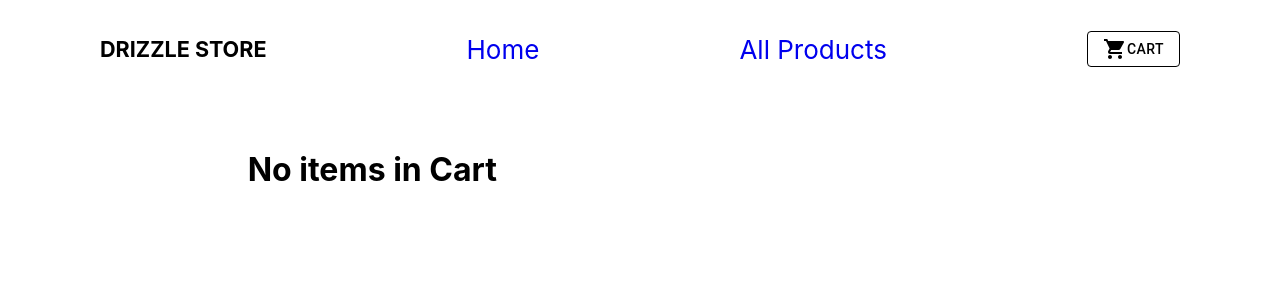
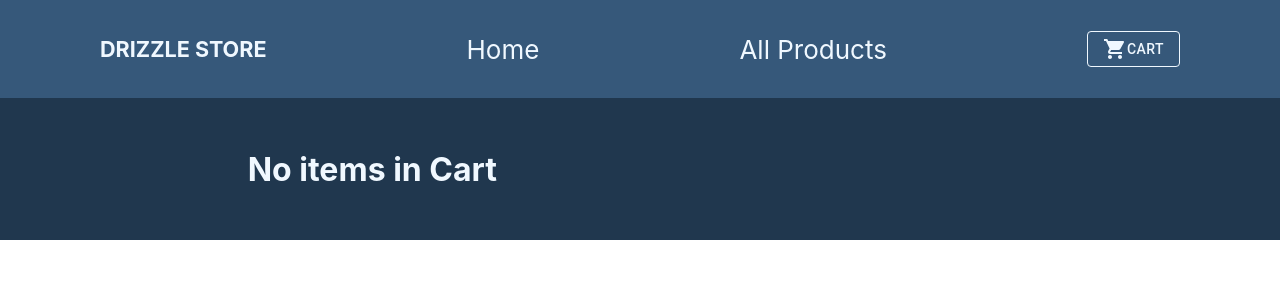
Before and after one commit to PhilominaCA/Shopping-cart, a React (Create React App) app: page /cart in a window 1280 px wide. Shown: the top 300 px of the page. Built offline with nearby package versions, Linux system fonts and the light colour scheme.

Commit message:
Cart Code addition

```diff
--- a/package.json
+++ b/package.json
@@ -16,6 +16,7 @@
     "react-dom": "^17.0.2",
     "react-router-dom": "^5.3.0",
     "react-scripts": "4.0.3",
+    "react-slideshow-image": "^3.6.0",
     "web-vitals": "^1.1.2"
   },
   "scripts": {
--- a/src/App.css
+++ b/src/App.css
@@ -1,30 +1,17 @@
 .App {
   text-align: center;
-}
-
-
-@media (prefers-reduced-motion: no-preference) {
-  .App-logo {
-    animation: App-logo-spin infinite 20s linear;
-  }
+  background: rgb(32, 55, 78);
 }
 
 .App-header {
+  background-color:rgb(54, 88, 122);
   display: flex;
   align-items: center;
   justify-content: space-around;
     font-size: calc(10px + 2vmin);
+  color: aliceblue;
 }
 
-
-@keyframes App-logo-spin {
-  from {
-    transform: rotate(0deg);
-  }
-  to {
-    transform: rotate(360deg);
-  }
-}
 .item-details{
   display: flex;
   flex-direction: column;
@@ -47,6 +34,7 @@
   display: flex;
   flex-direction: column;
   align-items: center;
+  color: rgb(12, 12, 136);
   font-size: larger;
   margin: 3%;
 }
@@ -69,5 +57,22 @@
 }
 
 a{
+  color: aliceblue;
   text-decoration: none;
 }
+
+.empty-cart{
+  color: aliceblue;
+}
+
+.slide-container{
+  width: 100%;
+  height: 87vh;
+align-items: center;
+text-align: center;
+
+}
+.content{
+  align-items: center;
+  text-align: center;
+}
--- a/src/App.js
+++ b/src/App.js
@@ -2,47 +2,41 @@ import './App.css';
 import {
   Switch,
   Route,
-  Link,
-  Redirect
-} from "react-router-dom";
+  Link} from "react-router-dom";
+import { itemList } from './itemList';
 import { Products } from './Products';
 import { CartItemsList } from './CartItemsList';
 import { useState } from 'react';
 import { useHistory } from "react-router-dom";
 import Button from '@material-ui/core/Button';
 import ShoppingCartIcon from '@material-ui/icons/ShoppingCart';
-import { createTheme, ThemeProvider } from '@mui/material/styles';
-import Paper from '@mui/material/Paper';
-import { useTheme } from '@emotion/react';
+import 'react-slideshow-image/dist/styles.css'
+import ImageList from '@material-ui/core/ImageList';
+import ImageListItem from '@material-ui/core/ImageListItem';
+import ImageListItemBar from '@material-ui/core/ImageListItemBar';
 
 function App() {
+  const [items,setItems]=useState(itemList);
   const[cartvals,setCartvals]=useState([]);
   const hist = useHistory();
-  const theme = createTheme({
-    palette: {
-      type: "dark",
-    },
-  });
-const themes = useTheme();
   return (
-    <ThemeProvider theme={themes}>
     <div className="App">
      <header className="App-header">
      <h5> DRIZZLE STORE</h5>
-      <Link to="/home">Home</Link>
+      <Link to="/">Home</Link>
         <Link to="/products">All Products</Link>
         <Button variant="outlined" color="inherit" onClick={()=> hist.push("/cart")}><ShoppingCartIcon/> Cart</Button>
       </header>
-      <div>
+      <div className="content">
         <Switch>
-        <Route exact path="/home">
-        <Products cartvals={cartvals} setCartvals={setCartvals}/>
+        <Route exact path="/">
+        <Home/>
             </Route>
           <Route path="/products">
-         <Redirect to="/home" />
+          <Products cartvals={cartvals} setCartvals={setCartvals} items={items} setItems={setItems}/>
          </Route>
                <Route path="/cart">
-            <CartItemsList cartvals={cartvals} setCartvals={setCartvals}/>
+            <CartItemsList cartvals={cartvals} setCartvals={setCartvals} items={items} setItems={setItems}/>
                </Route>
         <Route path="**">
         <Errorpage/>
@@ -50,7 +44,7 @@ const themes = useTheme();
         </Switch>
         </div>
     </div>
-    </ThemeProvider>
+
   );
 }
 
@@ -64,3 +58,49 @@ export function Errorpage(){
 <img alt="page not found" style={styles} src="https://image.freepik.com/free-vector/glitch-error-404-page_23-2148105404.jpg"></img></div>
   );
 }
+
+export function Home()
+{
+  const slideImages = [
+    {
+      url: 'https://i.pinimg.com/originals/d1/11/43/d11143e71df51f4b4c15b8379ffea8ab.jpg',
+   name:'Grocery',
+    },
+    {
+      url: 'https://media.gettyimages.com/photos/overhead-view-of-electronic-devices-on-a-desk-picture-id469467260',
+      name:'Electronics',
+    },
+    {
+      url:'https://media.istockphoto.com/photos/assortment-of-fine-chocolate-candies-white-dark-and-milk-chocolate-picture-id1148258027?k=20&m=1148258027&s=612x612&w=0&h=QjpETfJNaqC4OkhZj3GuNl5irjqXwnY0_RDVDvKBYcs=',
+      name:'Sweets',
+    },
+    {
+      url:'https://img.freepik.com/free-photo/close-up-view-various-stylish-clothes-hanging-hangers-boutique-clothes_162998-251.jpg?size=626&ext=jpg',
+      name:'Clothes',
+    },
+    {
+      url:'https://cdn.igp.com/f_auto,q_auto/cards/birthday-gifts-for-women.jpg',
+      name:'Gifts',
+    }
+  ];
+  return (
+    <div className="slide-container">
+      <br/>
+            <h1 className="empty-cart">DRIZZLE STORE </h1>
+            <hr/>
+            <br/> <br/>
+      <ImageList  cols={5}>
+        {slideImages.map((item) => (
+          <ImageListItem >
+            <img src={item.url} alt="shopping" />
+            <ImageListItemBar
+              title={item.name} />
+          </ImageListItem>
+        ))}
+      </ImageList>
+      <br/> <br/>
+<hr/>
+      <h1 className="empty-cart"> Enjoy Shopping!!!</h1>
+    </div>
+  )
+}
--- a/src/CartItemsList.js
+++ b/src/CartItemsList.js
@@ -2,17 +2,21 @@ import { Cart } from './Cart';
 import Button from '@material-ui/core/Button';
 
 
-export function CartItemsList({cartvals,setCartvals}) {
+export function CartItemsList({cartvals,setCartvals,items,setItems}) {
 
    return (<div>
         <div className="item-list">
             { cartvals.length? cartvals.map((item,index) => (
                 <Cart cartItems={item} deleteOp={<Button size="large" color="primary" aria-label="delete"
                 onClick={()=>{
-                    const deleteItem= cartvals.filter((item,idx)=> idx!==index);
-                    setCartvals(deleteItem);
+                    const intemIndx = items.map((itm)=>itm.photo).indexOf(item[0].photo);
+                    const remItem= cartvals.filter((item,idx)=> idx!==index);
+                    setCartvals(remItem);
+                   const itemCopy=[...items];
+                    itemCopy[intemIndx].inCart = !itemCopy[intemIndx].inCart;
+                    setItems(itemCopy);
             }}>Delete</Button> }/>
-            )): <h1>No items in Cart</h1>}
+            )): <h1 className="empty-cart">No items in Cart</h1>}
         </div>
     </div>);
 }
--- a/src/Items.js
+++ b/src/Items.js
@@ -7,6 +7,7 @@ import Rating from '@material-ui/lab/Rating';
 export function Items({ photo, itemName, rating, discountRate, rate,addButton,deleteOp }) {
   const useStyles = makeStyles({
     root: {
+      background:"skyblue",
       maxWidth: 305,
       padding: 4,
     },
--- a/src/Products.js
+++ b/src/Products.js
@@ -3,17 +3,18 @@ import { itemList } from './itemList';
 import Button from '@material-ui/core/Button';
 import { useState } from 'react';
 
-export function Products({cartvals,setCartvals}) {
-    const [cval, setCval] = useState(0);
-
-  return <div className="item-list">
-    {itemList.map(({ photo, itemName, rating, discountRate, rate },index) => (
+export function Products({cartvals,setCartvals,items,setItems}) {
+  return (<div className="item-list">
+    {itemList.map(({ photo, itemName, rating, discountRate, rate},index) => (
       <Items photo={photo} itemName={itemName} rating={rating} discountRate={discountRate} rate={rate}
-       addButton={ !cval?<Button size="large" color="primary"
-       onClick={() => {  setCval(1);
-         const selectedItem=  itemList.filter((item,indx)=>( indx===index));
-setCartvals([...cartvals,selectedItem] );
-       }}>Add to Cart</Button> : <Button size="large" color="primary" disabled>Add to Cart</Button>
+       addButton={
+         !items[index].inCart? <Button size="large" color="primary"
+       onClick={() => {  const itemCopy=[...items];
+        itemCopy[index].inCart = !itemCopy[index].inCart;
+        setItems(itemCopy);
+         const selectedItem =  itemList.filter((item,indx)=>( indx===index));
+        setCartvals([...cartvals,selectedItem]);
+       }}>Add to Cart </Button> : <Button size="large" color="primary" disabled>Add to Cart</Button>
     }/>))}
-      </div>;
+      </div>)
 }
--- a/src/itemList.js
+++ b/src/itemList.js
@@ -4,41 +4,47 @@ export const itemList = [
     "itemName": "MacBook Pro",
     "rating": 3,
     "discountRate": 3000,
-    "rate": 2500
+    "rate": 2500,
+    "inCart":0
   },
   {
     "photo": "https://cdn.vox-cdn.com/thumbor/eP0ku1HC63RmDVlc_4Q5koC8yEI=/0x0:2040x1360/1200x800/filters:focal(857x517:1183x843)/cdn.vox-cdn.com/uploads/chorus_image/image/70016832/bfarsace_211014_4802_0105.0.jpg",
     "itemName": "Google Pixel Pro",
     "rating": 3.5,
     "discountRate": 700,
-    "rate": 599
+    "rate": 599,
+    "inCart":0
   },
   {
     "photo": "https://content.woodlandworldwide.com/static/images/products/13540/main-fgc0l4016141b-camel-0.jpg",
     "itemName": "Woodland Shoe",
     "rating": 4.5,
     "discountRate": 80,
-    "rate": 59
+    "rate": 59,
+    "inCart":0
   },
   {
     "photo": "https://5.imimg.com/data5/MM/ZW/WC/SELLER-31008867/birthday-gift-hamper-jpg-500x500.jpg",
     "itemName": "Gift Hamper",
     "rating": 4,
     "discountRate": 20,
-    "rate": 19
+    "rate": 19,
+    "inCart":0
   },
   {
     "photo": "https://i.pinimg.com/originals/38/62/59/38625950889ac5bc6a35f73617a5e7e8.jpg",
     "itemName": "RADO Watch",
     "rating": 4.5,
     "discountRate": 599,
-    "rate": 499
+    "rate": 499,
+    "inCart":0
   },
   {
     "photo": "https://cdn.shopify.com/s/files/1/0530/0145/3717/products/DSC7231.jpg?v=1632127828",
     "itemName": "Dark Chocolate",
     "rating": 4,
     "discountRate": 10,
-    "rate": 7
+    "rate": 7,
+    "inCart":0
   }
 ];
```
Also changed, not shown: 1 other file (tests, documents, lock files or other folders).
